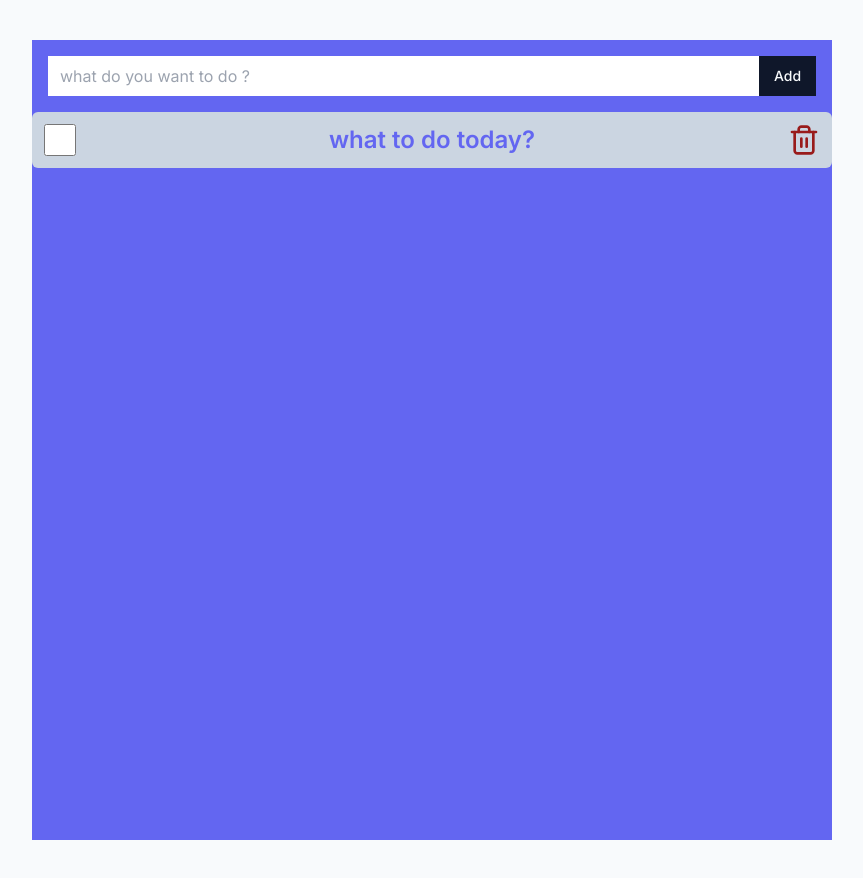
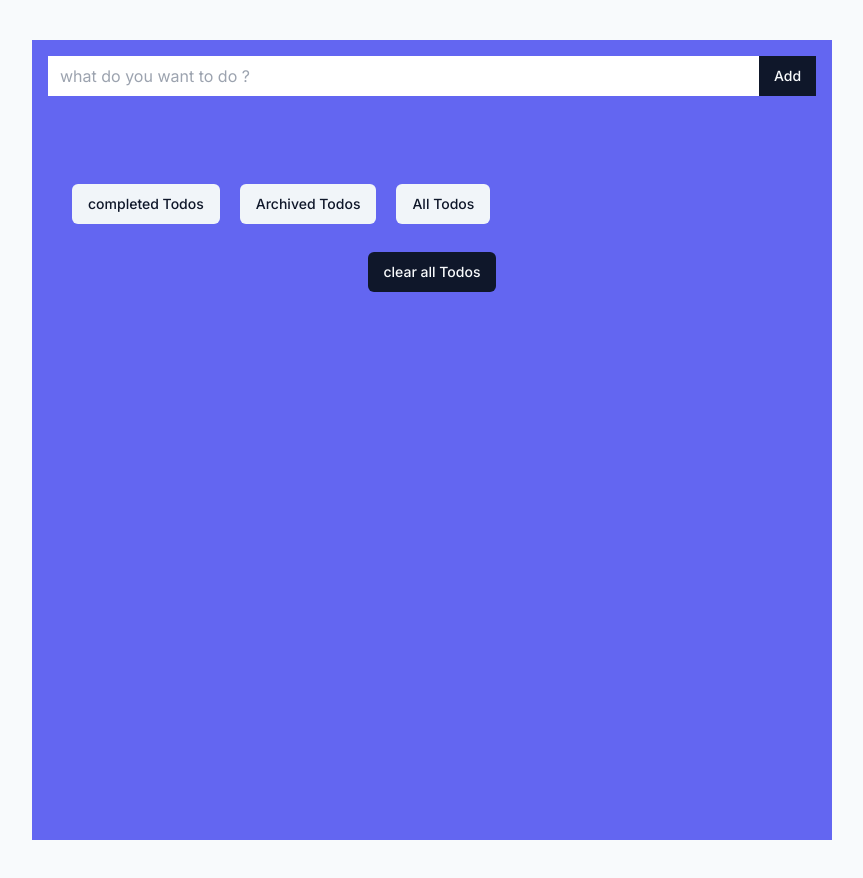
Before and after one commit to Doochukbeni/todo-app-redux-toolkit-nextjs13-typescript, a Next.js app: page / in a window 1280 px wide. Shown: the whole page, without its empty margins (208-1071 px from the left). Built offline with nearby package versions, Linux system fonts and the light colour scheme.

Commit message:
resolve localstorage hyrdation error by refactoring the initialstate

```diff
--- a/package.json
+++ b/package.json
@@ -19,6 +19,7 @@
     "react": "latest",
     "react-dom": "latest",
     "react-redux": "^8.1.2",
+    "redux-thunk": "^2.4.2",
     "tailwind-merge": "^1.14.0",
     "tailwindcss-animate": "^1.0.7"
   },
--- /dev/null
+++ b/src/components/Todo-Filters.tsx
@@ -0,0 +1,28 @@
+import React from "react";
+import { Button } from "./ui/Button";
+import { Todo } from "@/types";
+
+interface TodoFiltersProps {
+  todo: Todo[];
+}
+
+const TodoFilters = ({ todo }: TodoFiltersProps) => {
+  const filteredTodo = () => {
+    const newTodo = todo.filter((item) => item.isCompleted === true);
+    console.log("new Todo", newTodo);
+
+    return newTodo;
+  };
+
+  return (
+    <div className="flex items-center gap-5 ml-8 p-2">
+      <Button variant={"secondary"} onClick={filteredTodo}>
+        completed Todos
+      </Button>
+      <Button variant={"secondary"}>Archived Todos</Button>
+      <Button variant={"secondary"}>All Todos</Button>
+    </div>
+  );
+};
+
+export default TodoFilters;
--- a/src/components/TodoInput.tsx
+++ b/src/components/TodoInput.tsx
@@ -2,14 +2,14 @@
 
 import { useState } from "react";
 import { Button } from "./ui/Button";
-import { useDispatch } from "react-redux";
-import { createTodo } from "@/redux/features/todoSlice";
 
-const TodoInput = () => {
+interface TodoInputProps {
+  addTodo: (input: string) => void;
+}
+
+const TodoInput = ({ addTodo }: TodoInputProps) => {
   const [value, setValue] = useState("");
   const [loading, setLoading] = useState<boolean>(false);
-
-  const dispatch = useDispatch();
 
   const onSubmit = (e: any) => {
     e.preventDefault();
@@ -17,16 +17,17 @@ const TodoInput = () => {
     try {
       setLoading(true);
 
-      if (!value) return;
-      dispatch(createTodo(value));
-      setValue("");
+      if (value.trim() !== "") {
+        addTodo(value);
+
+        setValue("");
+      }
     } catch (error) {
       console.log("form submit error:", error);
     } finally {
       setLoading(false);
     }
   };
-  console.log(value);
 
   return (
     <form className="bg-slate-400 flex" onSubmit={onSubmit}>
@@ -38,7 +39,7 @@ const TodoInput = () => {
         placeholder="what do you want to do ?"
         className="text-slate-800 focus:outline-none p-3 border-none h-10 w-full "
       />
-      <Button disabled={loading} className="rounded-none">
+      <Button disabled={loading} className="rounded-none w-max">
         Add
       </Button>
     </form>
--- a/src/components/TodoList.tsx
+++ b/src/components/TodoList.tsx
@@ -1,19 +1,43 @@
-import { Delete, Trash, Trash2 } from "lucide-react";
+"use client";
+import {
+  clearTodo,
+  completeTodo,
+  deleteTodo,
+} from "@/redux/features/todoSlice";
+import { useAppSelector } from "@/redux/store";
+import { Todo } from "@/types";
+import { Trash2 } from "lucide-react";
 import React from "react";
+import { useDispatch } from "react-redux";
 
-const TodoList = () => {
+interface TodoListProps {
+  todoItems: Todo[];
+}
+
+const TodoList = ({ todoItems }: TodoListProps) => {
+  const dispatch = useDispatch();
+
   return (
-    <div className="bg-slate-300 flex w-full mx-5 ml-0 rounded-md items-center justify-between p-3">
+    <div className="flex flex-col w-full mt- mx-5 ml-0 rounded-md items-center  justify-between p-3">
+      {todoItems.map((item) => (
+        <div
+          key={item.id}
+          className="flex items-center w-full justify-between mt-5 border-2 bg-zinc-300 rounded p-2"
+        >
           <input
             type="checkbox"
             name="isCompleted"
+            onClick={() => dispatch(completeTodo(item.id))}
             id="completed"
             className="h-8 w-8"
           />
-      <h2 className="text-2xl font-semibold text-indigo-500">
-        what to do today?
-      </h2>
-      <Trash2 className="h-8 w-8 cursor-pointer hover:text-red-500 text-red-800" />
+          <h2 className="text-2xl font-semibold text-slate-900">{item.text}</h2>
+          <Trash2
+            className="h-8 w-8 cursor-pointer hover:text-red-500 text-red-800"
+            onClick={() => dispatch(deleteTodo(item.id))}
+          />
+        </div>
+      ))}
     </div>
   );
 };
--- a/src/components/TodoWrapper.tsx
+++ b/src/components/TodoWrapper.tsx
@@ -1,33 +1,50 @@
 "use client";
-import React, { useState } from "react";
+
+import React, { useEffect, useState } from "react";
 import TodoInput from "./TodoInput";
 import TodoList from "./TodoList";
-import { nanoid } from "nanoid";
-import { useAppSelector } from "@/redux/store";
-
-// interface Todo {
-//   id: string;
-//   text: string;
-//   isCompleted: boolean;
-//   isEditing: boolean;
-// }
+import { AppDispatch, useAppSelector } from "@/redux/store";
+import { Todo } from "@/types";
+import { useDispatch } from "react-redux";
+import { clearTodo, createTodo, setTodo } from "@/redux/features/todoSlice";
+import { getTodoFromLocalStorage } from "@/redux/features/todoSlice";
+import { Button } from "./ui/Button";
+import TodoFilters from "./Todo-Filters";
 
 const TodoWrapper = () => {
-  const newTodo = useAppSelector((state) => state.todos);
-  console.log(newTodo);
+  const dispatch = useDispatch<AppDispatch>();
 
-  const [todos, setTodos] = useState(newTodo);
+  const allTodos = useAppSelector((state) => state.todos.todos);
+  console.log("all todos", allTodos);
 
-  const addTodo = (todo: any) => {
-    setTodos([...todos]);
+  const [todos, setTodos] = useState(allTodos);
+
+  useEffect(() => {
+    setTodos(allTodos);
+  }, [allTodos]);
+
+  const addTodo = (todo: string) => {
+    dispatch(createTodo(todo));
   };
 
+  useEffect(() => {
+    const todosFromLocalStorage = getTodoFromLocalStorage();
+    if (todosFromLocalStorage.length > 0) {
+      dispatch(setTodo(todosFromLocalStorage));
+    }
+  }, [dispatch]);
+
   return (
-    <div className="bg-indigo-500 w-[800px] h-screen">
+    <div className="bg-indigo-500 flex flex-col gap-5 w-[800px] h-screen">
       <div className="p-4">
-        <TodoInput />
+        <TodoInput addTodo={addTodo} />
       </div>
-      <TodoList />
+      <TodoList todoItems={todos} />
+      <TodoFilters todo={todos} />
+
+      <Button onClick={() => dispatch(clearTodo())} className="w-max mx-auto">
+        clear all Todos
+      </Button>
     </div>
   );
 };
--- a/src/redux/features/todoSlice.ts
+++ b/src/redux/features/todoSlice.ts
@@ -1,16 +1,85 @@
+import { Todo } from "@/types";
 import { createSlice, PayloadAction } from "@reduxjs/toolkit";
 import { nanoid } from "nanoid";
 
 const LOCAL_STORAGE_KEY = "todos";
 
-interface Todo {
-  id: string;
-  text: string;
-  isCompleted: boolean;
-  isArchived: boolean;
+interface TodoState {
+  todos: Todo[];
 }
 
-const getTodoFromLocalstorage = (): Todo[] => {
+const initialState: TodoState = {
+  todos: [],
+};
+
+export const todoSlice = createSlice({
+  name: "todos",
+  initialState,
+  reducers: {
+    clearTodo: (state) => {
+      localStorage.removeItem(LOCAL_STORAGE_KEY);
+      return (state = initialState);
+    },
+
+    setTodo: (state, action: PayloadAction<Todo[]>) => {
+      state.todos = action.payload;
+    },
+
+    createTodo: (state, action: PayloadAction<string>) => {
+      const newTodo: Todo = {
+        id: nanoid(),
+        text: action.payload,
+        isCompleted: false,
+        isArchived: false,
+      };
+
+      state.todos.push(newTodo);
+
+      localStorage.setItem(LOCAL_STORAGE_KEY, JSON.stringify(state.todos));
+    },
+
+    completeTodo: (state, action: PayloadAction<string>) => {
+      const isCompletedTodo = state.todos.find(
+        (todo) => todo.id === action.payload
+      );
+
+      if (isCompletedTodo) {
+        isCompletedTodo.isCompleted = !isCompletedTodo.isCompleted;
+        localStorage.setItem(LOCAL_STORAGE_KEY, JSON.stringify(state.todos));
+      }
+    },
+
+    deleteTodo: (state, action: PayloadAction<string>) => {
+      state.todos = state.todos.filter((todo) => todo.id !== action.payload);
+
+      localStorage.setItem(LOCAL_STORAGE_KEY, JSON.stringify(state.todos));
+      return state;
+    },
+
+    archiveTodo: (state, action: PayloadAction<string>) => {
+      const todoArchive = state.todos.find(
+        (todo) => todo.id === action.payload
+      );
+      if (todoArchive) {
+        todoArchive.isArchived = !todoArchive.isArchived;
+        localStorage.setItem(LOCAL_STORAGE_KEY, JSON.stringify(state.todos));
+      }
+    },
+  },
+});
+
+export const {
+  clearTodo,
+  createTodo,
+  completeTodo,
+  archiveTodo,
+  deleteTodo,
+  setTodo,
+} = todoSlice.actions;
+
+export default todoSlice.reducer;
+
+export const getTodoFromLocalStorage = (): Todo[] => {
   if (typeof localStorage !== "undefined") {
     const storedData = localStorage.getItem(LOCAL_STORAGE_KEY);
 
@@ -20,56 +89,3 @@ const getTodoFromLocalstorage = (): Todo[] => {
   }
   return [];
 };
-
-const initialState: Todo[] = getTodoFromLocalstorage();
-
-export const todoSlice = createSlice({
-  name: "todos",
-  initialState,
-  reducers: {
-    clearTodo: () => {
-      localStorage.removeItem(LOCAL_STORAGE_KEY);
-      return [];
-    },
-
-    createTodo: (state, action: PayloadAction<string>) => {
-      const newTodo: Todo = {
-        id: nanoid(),
-        text: action.payload,
-        isCompleted: false, // Set to false by default
-        isArchived: false, // Set to false by default
-      };
-
-      state.push(newTodo);
-
-      localStorage.setItem(LOCAL_STORAGE_KEY, JSON.stringify(state));
-    },
-
-    completeTodo: (state, action: PayloadAction<string>) => {
-      const todoToComplete = state.find((todo) => todo.id === action.payload);
-      if (todoToComplete) {
-        todoToComplete.isCompleted = true;
-        localStorage.setItem(LOCAL_STORAGE_KEY, JSON.stringify(state));
-      }
-    },
-
-    deleteTodo: (state, action: PayloadAction<string>) => {
-      state = state.filter((todo) => todo.id !== action.payload);
-
-      localStorage.setItem(LOCAL_STORAGE_KEY, JSON.stringify(state));
-      return state;
-    },
-
-    archiveTodo: (state, action: PayloadAction<string>) => {
-      const todoToArchive = state.find((todo) => todo.id === action.payload);
-      if (todoToArchive) {
-        todoToArchive.isArchived = true;
-      }
-    },
-  },
-});
-
-export const { clearTodo, createTodo, completeTodo, archiveTodo, deleteTodo } =
-  todoSlice.actions;
-
-export default todoSlice.reducer;
--- /dev/null
+++ b/src/types.d.ts
@@ -0,0 +1,6 @@
+export type Todo = {
+  id: string;
+  text: string;
+  isCompleted: boolean;
+  isArchived: boolean;
+};
```
Also changed, not shown: 1 other file (tests, documents, lock files or other folders). Lines whose indentation alone changed are shown as unchanged.
